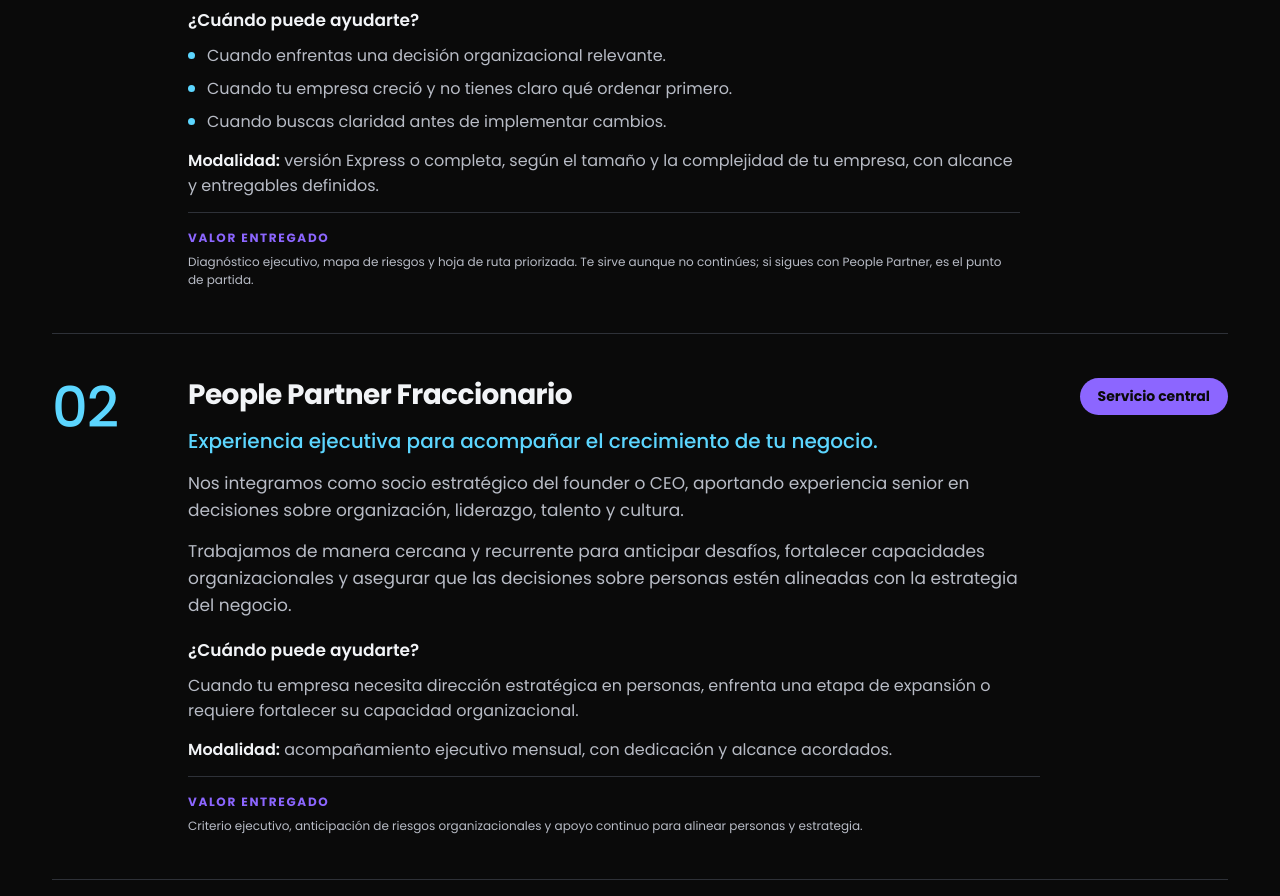
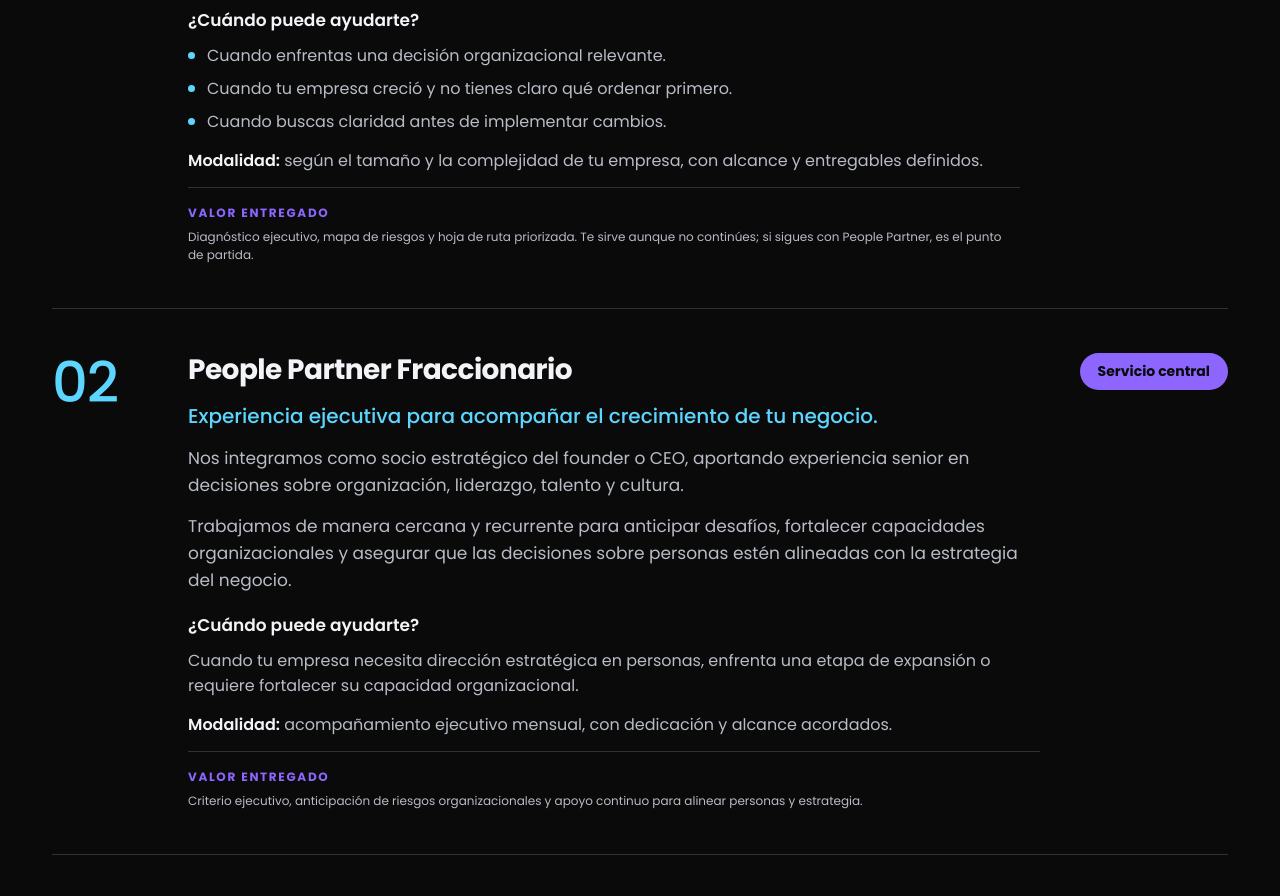
Before and after one commit to bopaso/BTP, a plain HTML site: page index.html in a window 1280 px wide. Shown: the part 3989-4885 px from the top of the page. Drawn offline with Linux system fonts and the light colour scheme.

Commit message:
Assessment: modalidad sin versión Express o completa
Co-Authored-By: Claude Opus 5.5 <noreply@anthropic.com>
Claude-Session: https://claude.ai/code/session_012aXQz8tF2HCHP8ouDNY1LX

```diff
--- a/index.html
+++ b/index.html
@@ -185,7 +185,7 @@ summary::-webkit-details-marker{display:none}
 <li style="display: flex; gap: 12px; align-items: baseline"><span aria-hidden="true" style="flex: none; width: 7px; height: 7px; border-radius: 999px; background: #5CD6FF; transform: translateY(-2px)"></span><span>Cuando buscas claridad antes de implementar cambios.</span></li>
 </ul>
 </div>
-<p style="margin: 0; font-size: 16px; line-height: 25px; color: #B8BCC6"><span style="font-weight: 600; color: #F2F4F7">Modalidad:</span> versión Express o completa, según el tamaño y la complejidad de tu empresa, con alcance y entregables definidos.</p>
+<p style="margin: 0; font-size: 16px; line-height: 25px; color: #B8BCC6"><span style="font-weight: 600; color: #F2F4F7">Modalidad:</span> según el tamaño y la complejidad de tu empresa, con alcance y entregables definidos.</p>
 <div style="display: flex; flex-direction: column; gap: 6px; padding-top: 16px; border-top: 1px solid #2E3138">
 <p style="margin: 0; font-size: 12px; font-weight: 700; letter-spacing: 0.14em; text-transform: uppercase; color: #8C66FF">Valor entregado</p>
 <p style="margin: 0; font-size: 12px; line-height: 18px; color: #B8BCC6">Diagnóstico ejecutivo, mapa de riesgos y hoja de ruta priorizada. Te sirve aunque no continúes; si sigues con People Partner, es el punto de partida.</p>
```
